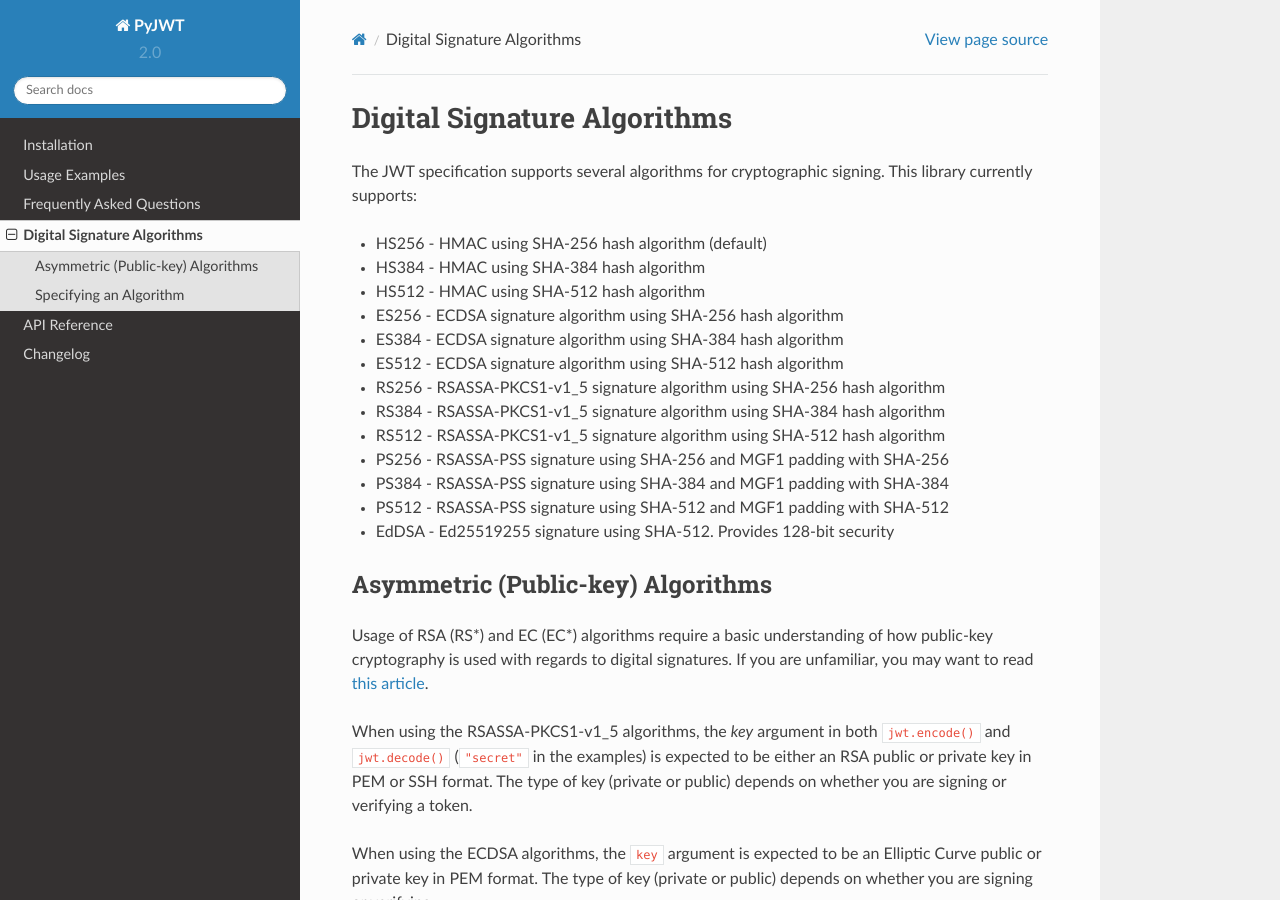
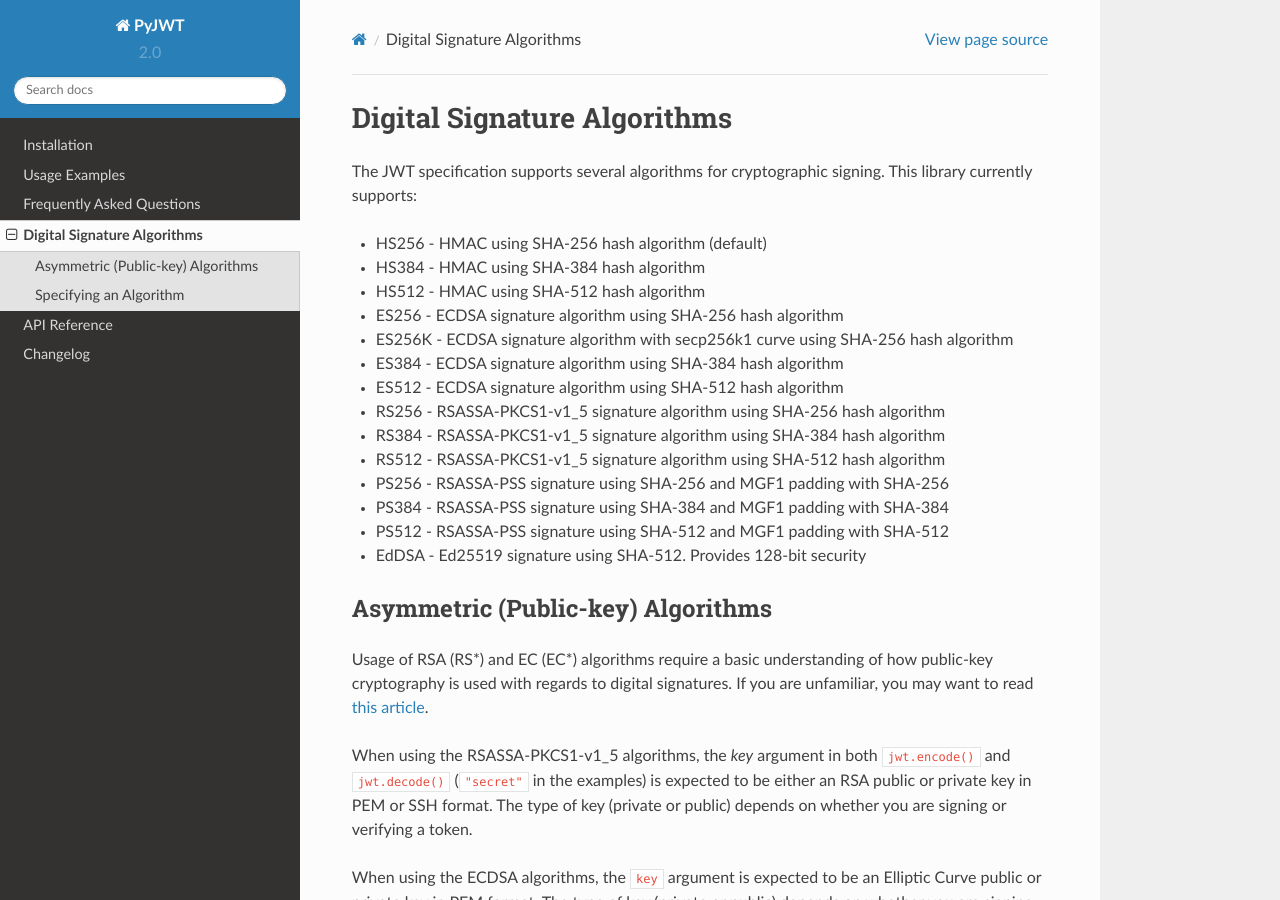
Before and after one commit to jpadilla/pyjwt, a Sphinx documentation site: the page built from docs/algorithms.rst, in a window 1280 px wide and 900 px high. Built offline with Sphinx 7.4.7 and the Read the Docs theme 2.0.0, drawn with Linux system fonts in a browser that asks for light colours.

Commit message:
Update doc for ES256K. (#632)

```diff
--- a/docs/algorithms.rst
+++ b/docs/algorithms.rst
@@ -8,6 +8,7 @@
 * HS384 - HMAC using SHA-384 hash algorithm
 * HS512 - HMAC using SHA-512 hash algorithm
 * ES256 - ECDSA signature algorithm using SHA-256 hash algorithm
+* ES256K - ECDSA signature algorithm with secp256k1 curve using SHA-256 hash algorithm
 * ES384 - ECDSA signature algorithm using SHA-384 hash algorithm
 * ES512 - ECDSA signature algorithm using SHA-512 hash algorithm
 * RS256 - RSASSA-PKCS1-v1_5 signature algorithm using SHA-256 hash algorithm
@@ -16,7 +17,7 @@
 * PS256 - RSASSA-PSS signature using SHA-256 and MGF1 padding with SHA-256
 * PS384 - RSASSA-PSS signature using SHA-384 and MGF1 padding with SHA-384
 * PS512 - RSASSA-PSS signature using SHA-512 and MGF1 padding with SHA-512
-* EdDSA - Ed25519255 signature using SHA-512. Provides 128-bit security
+* EdDSA - Ed25519 signature using SHA-512. Provides 128-bit security
 
 Asymmetric (Public-key) Algorithms
 ----------------------------------
```
